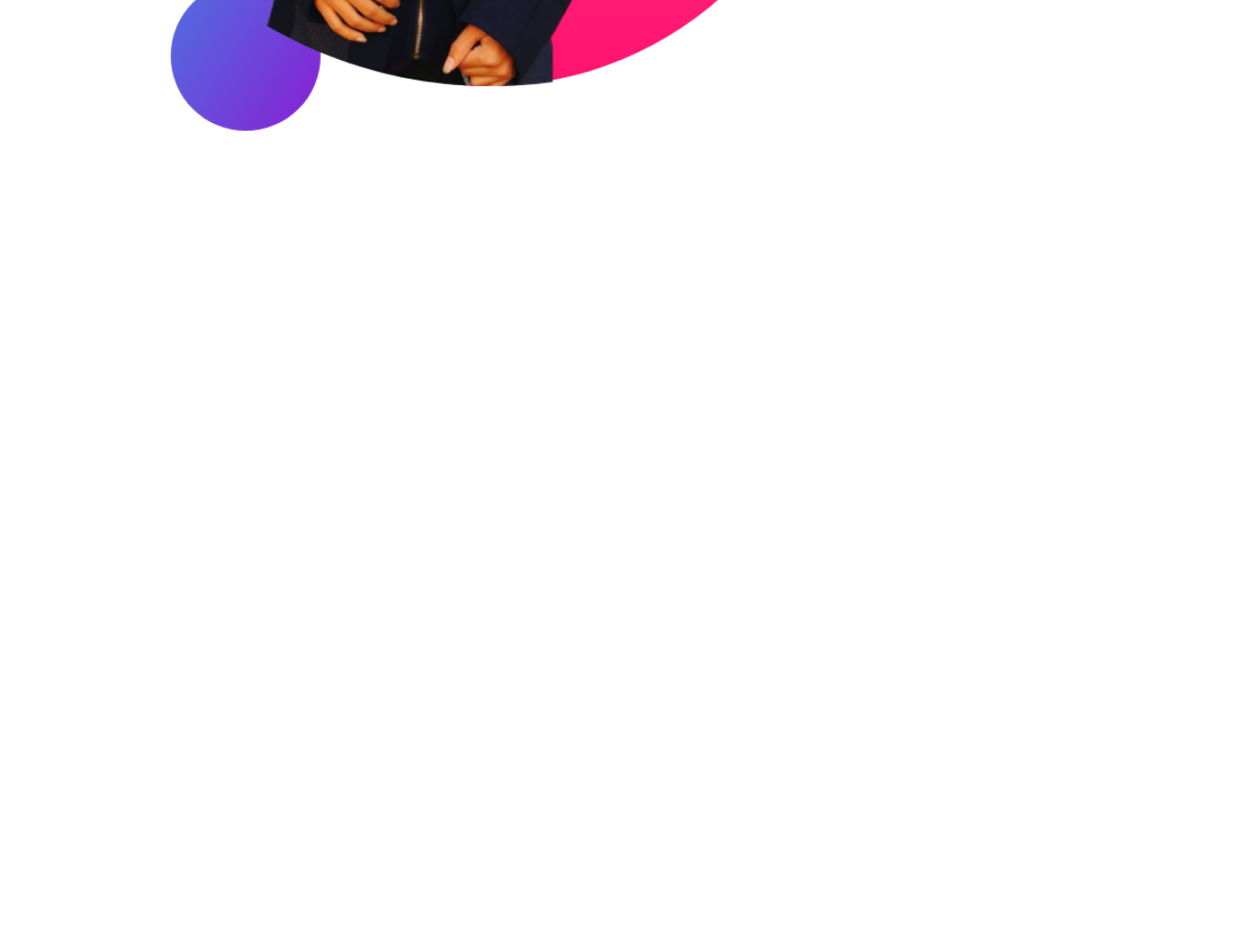
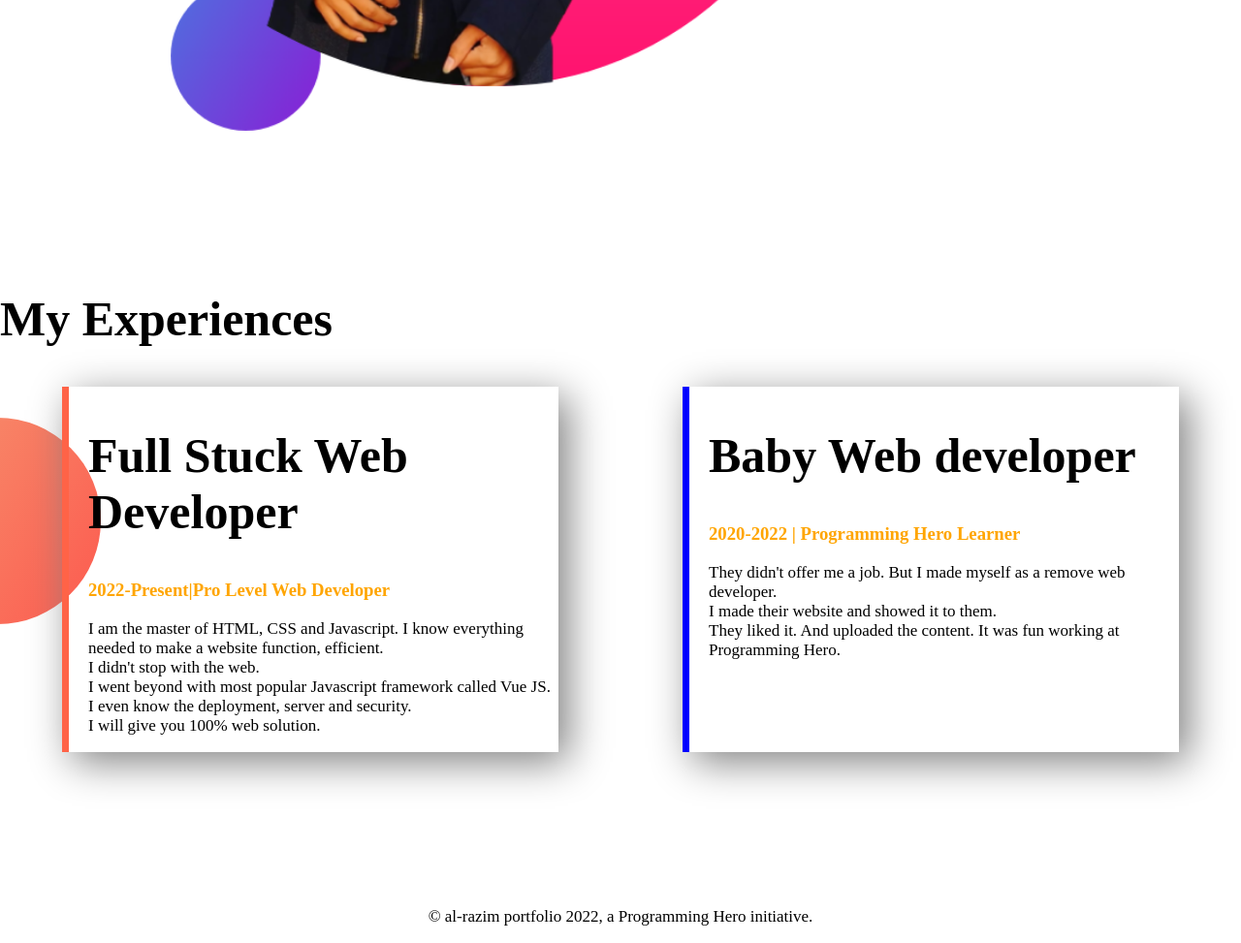
Before and after one commit to al-razim/alrazim-portfolio, a plain HTML site: page index.html in a window 1280 px wide. Shown: the part 1591-2564 px from the top of the page at 97% size. Before the commit the page ends 1891 px from the top, so only its background shows below. Drawn offline with Linux system fonts and the light colour scheme; a web font is replaced by a local one.

Commit message:
footer adder

```diff
--- a/index.html
+++ b/index.html
@@ -13,7 +13,7 @@
 </head>
 
 <body>
-    <section class="top-banner">
+    <section class="top-banner felexible-container ">
         <div class="size">
             <h1>WELLCOME TO</h1>
             <h1> <SPAN class="port">AL-RAZIM</SPAN> PORTFOLIO</h1>
@@ -29,7 +29,7 @@
 
         <div class="size"> <img src="images/alrazimbg1.png" alt=""></div>
     </section>
-    <section class="dream">
+    <section class="dream felexible-container ">
         <div class="size">
             <img src="images/alrazimbg2.png" alt="">
         </div>
@@ -45,7 +45,34 @@
 
 
     </section>
+    <section class="trd-part">
+
+        <h1>My Experiences</h1>
+        <div class="felexible-container">
+            <div id="stuck" class="exp">
+                <h1>Full Stuck Web Developer</h1>
+                <h3 class="port">2022-Present|Pro Level Web Developer</h3>
+                <p>I am the master of HTML, CSS and Javascript. I know everything needed to make a website function,
+                    efficient.<br> I didn't stop with the web.<br> I went beyond with most popular Javascript framework
+                    called
+                    Vue
+                    JS. I even know the deployment, server and security.<br> I will give you 100% web solution.</p>
+            </div>
+
+            <div id="web" class="exp">
+                <h1>Baby Web developer</h1>
+                <h3 class="port">2020-2022 | Programming Hero Learner</h3>
+                <p>They didn't offer me a job. But I made myself as a remove web developer.<br> I made their website and
+                    showed
+                    it to them.<br> They liked it. And uploaded the content. It was fun working at Programming Hero.</p>
+
+            </div>
+        </div>
+    </section>
 
 </body>
+<footer>
+    <p>© al-razim portfolio 2022, a Programming Hero initiative.</p>
+</footer>
 
 </html>
--- a/style.css
+++ b/style.css
@@ -11,7 +11,7 @@ h1 {
     color: orange;
 }
 
-section {
+.felexible-container {
     display: flex;
     margin-bottom: 160px;
 }
@@ -19,6 +19,7 @@ section {
 .size {
     width: 50%;
     padding-left: 5%;
+
 
 
 }
@@ -53,3 +54,26 @@ p {
     background-repeat: no-repeat;
     background-position: right;
 }
+
+.exp {
+    width: 40%;
+    margin-left: 5%;
+    margin-right: 5%;
+    padding-left: 20px;
+    box-shadow: 10px 10px 40px gray;
+    border-left: 7px solid blue;
+}
+
+.trd-part {
+    background-image: url(images/exp-bg.png);
+    background-repeat: no-repeat;
+    background-position: left;
+}
+
+#stuck {
+    border-left: 7px solid tomato;
+}
+
+footer p {
+    text-align: center;
+}
```
